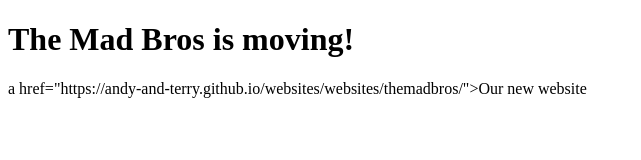
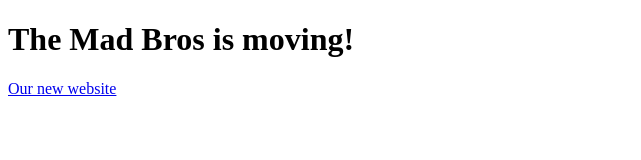
Before and after one commit to andy-and-terry/themadbros, a plain HTML site: page index.html in a window 1280 px wide. Shown: the whole page, without its empty margins (0-641 px from the left). Drawn offline with Linux system fonts and the light colour scheme.

Commit message:
Update index.html

```diff
--- a/index.html
+++ b/index.html
@@ -6,5 +6,5 @@
 </head>
 <body>
   <h1>The Mad Bros is moving!</h1>
-  <p>a href="https://andy-and-terry.github.io/websites/websites/themadbros/">Our new website</a></p>
+  <p><a href="https://andy-and-terry.github.io/websites/websites/themadbros/">Our new website</a></p>
 </body>
```
